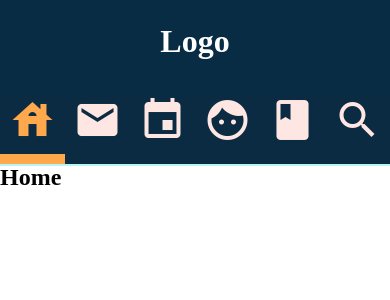
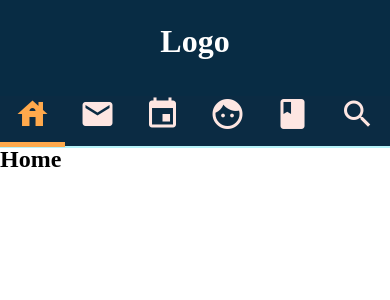
Before and after one commit to WSU-4110/Learning-Pods, a PHP site: page / in a window 390 px wide. Shown: the top 300 px of the page. Run offline with PHP 8.4, Linux system fonts and the light colour scheme.

Commit message:
Changed navigation bar and icons to better fit mobile layout presets by chrome and firefox.

```diff
--- a/src/index.html
+++ b/src/index.html
@@ -34,12 +34,12 @@
 
         <!-- NAV BAR -->
         <div class="navbar">
-                <li><a href="index.html" class="active" alt="home"><i class="material-icons md-48">house</i></span></a></li>
-                <li><a href="messages.html" alt="messages"><i class="material-icons md-48">mail</i></span></a></li>
-                <li><a href="calendar.html" alt="calendar"><i class="material-icons md-48">insert_invitation</i></span></a></li>
-                <li><a href="profile.html" alt="profile"><i class="material-icons md-48">face</i></span></a></li>
-                <li><a href="resources.html" alt="resources"><i class="material-icons md-48">book</i></span></a></li>
-                <li><a href="searchpods.html" alt="search group"><i class="material-icons md-48">search</i></span></a></li>
+                <li><a href="index.html" class="active" alt="home"><i class="material-icons md-48">house</i></a></li>
+                <li><a href="messages.html" alt="messages"><i class="material-icons md-48">mail</i></a></li>
+                <li><a href="calendar.html" alt="calendar"><i class="material-icons md-48">insert_invitation</i></a></li>
+                <li><a href="profile.html" alt="profile"><i class="material-icons md-48">face</i></a></li>
+                <li><a href="resources.html" alt="resources"><i class="material-icons md-48">book</i></a></li>
+                <li><a href="searchpods.html" alt="search group"><i class="material-icons md-48">search</i> </a></li>
         </div>
 
         <!-- MAIN BODY -->
--- a/src/learningPods.css
+++ b/src/learningPods.css
@@ -46,7 +46,7 @@
   font-feature-settings: 'liga';
 }
 
-.material-icons.md-48 { font-size: 48px; }
+.material-icons.md-48 { font-size: 36px; }
 
 /*======================== END NAV FONT-ICONS ========================*/
 /*====================================================================*/
@@ -73,9 +73,9 @@ header {
   position: relative;
   padding-left: 0px;
   align-content: center;
-  height: 68px;
+  height: 50px;
   width: 100;
-  line-height: 80px;
+  line-height: 96px;
   background: #0b2b43;
   box-shadow: 0px 2px #71EAF580;
 }
@@ -106,7 +106,7 @@ header {
 
 .navbar li a.active {
   color: #FFA94C;
-  border-bottom: 10px solid #FFA94C;
+  border-bottom: 5px solid #FFA94C;
   border-width: auto;
 }
 /*============================= END NAV BAR ==========================*/
```
Also changed, not shown: src/messages.html (+6 -6 lines), src/profile.html (+6 -6 lines), src/resources.html (+6 -6 lines), src/searchpods.html (+6 -6 lines).
